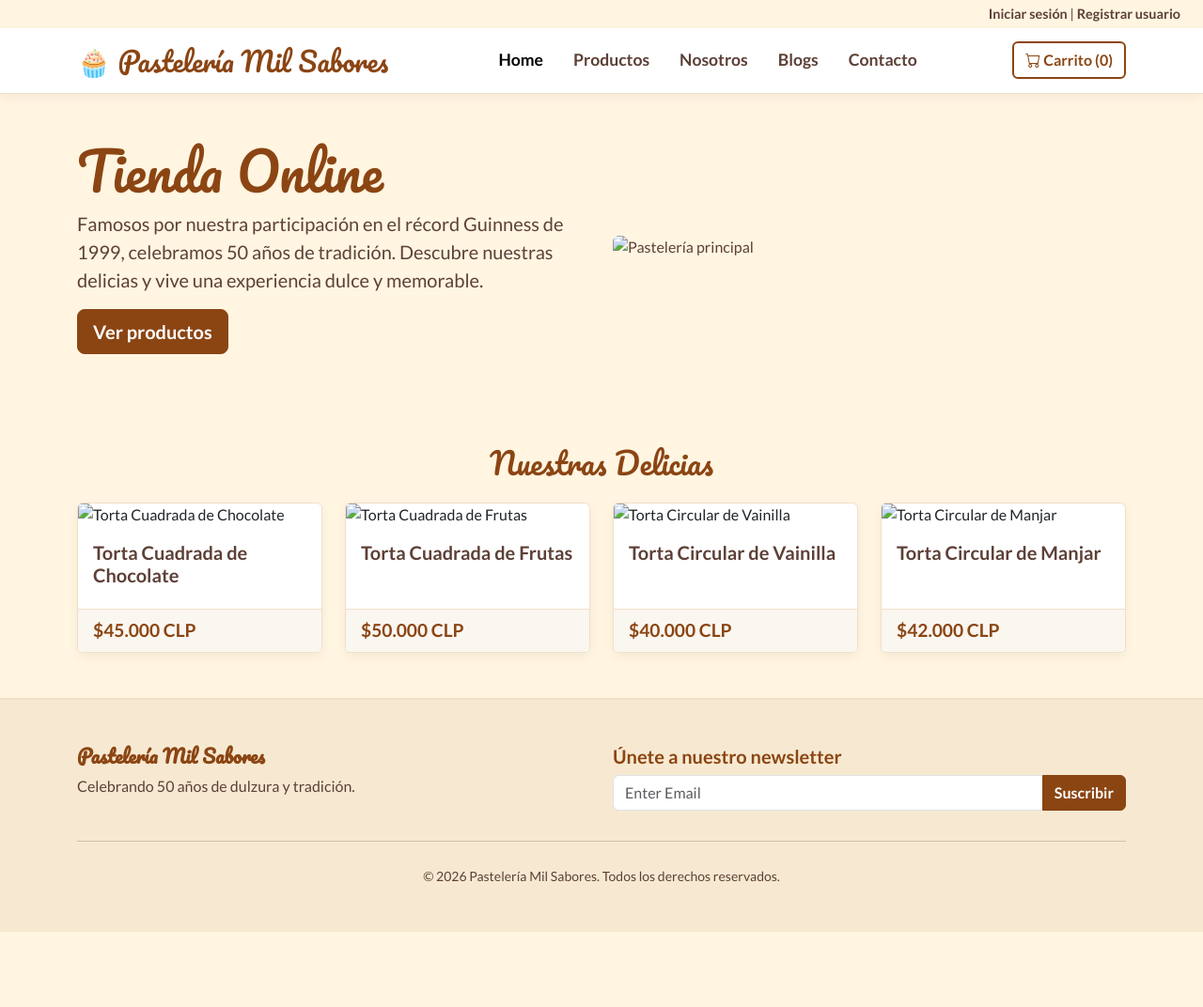
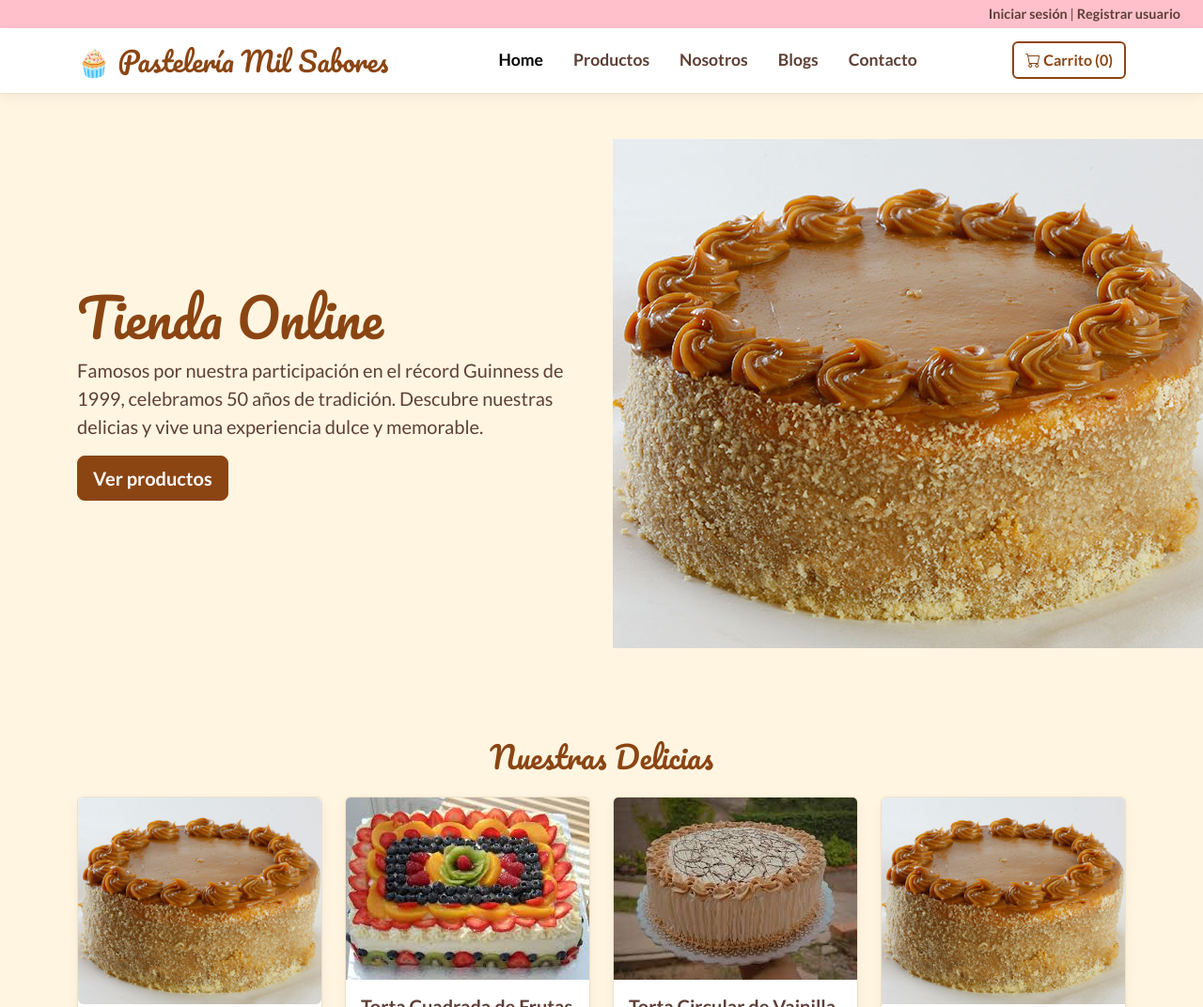
Before and after one commit to Kmilinho-duoc/pagina-fullstack-II, a plain HTML site: page PaginaWebPasteleria/Pages/INDEX.html in a window 1280 px wide. Shown: the top 1072 px of the page at 94% size. Before the commit the page ends 992 px from the top, so only its background shows below. Drawn offline with nearby package versions, Linux system fonts and the light colour scheme; files that its build step writes are made by us from their sources.

Commit message:
detalles de estilo

```diff
--- a/PaginaWebPasteleria/Css/style.css
+++ b/PaginaWebPasteleria/Css/style.css
@@ -5,7 +5,7 @@
     --color-fondo: #FFF5E1;
     --color-texto: #5D4037;
     --color-acento-1: #8B4513;
-    --color-acento-2: #FFCOCB;
+    --color-acento-2: #FFC0CB;
     --color-blanco: #FFFFFF;
 }
 
--- a/PaginaWebPasteleria/Pages/INDEX.html
+++ b/PaginaWebPasteleria/Pages/INDEX.html
@@ -1,5 +1,7 @@
 <!DOCTYPE html>
 <html lang="es">
+
+
 <head>
     <meta charset="UTF-8">
     <meta name="viewport" content="width=device-width, initial-scale=1.0">
@@ -13,7 +15,7 @@
     <link rel="preconnect" href="https://fonts.gstatic.com" crossorigin>
     <link href="https://fonts.googleapis.com/css2?family=Lato:wght@400;700&family=Pacifico&display=swap" rel="stylesheet">
 
-    <link rel="stylesheet" href="Css/style.css">
+    <link rel="stylesheet" href="../Css/style.css">
 </head>
 <body>
 
@@ -70,7 +72,7 @@
                 <a href="Pages/productos.html" class="btn btn-primary btn-lg">Ver productos</a>
             </div>
             <div class="col-lg-6 mt-4 mt-lg-0">
-                <img src="Assets/Torta Circular de Manjar.jpg" class="img-fluid rounded" alt="Pastelería principal">
+                <img src="../Assets/Torta Circular de Manjar.jpg">
             </div>
         </section>
 
@@ -79,7 +81,7 @@
             <div class="row row-cols-1 row-cols-md-2 row-cols-lg-4 g-4">
                 <div class="col">
                     <div class="card h-100">
-                        <img src="Assets/torta cuadrada de chocolate.jpg" class="card-img-top" alt="Torta Cuadrada de Chocolate">
+                        <img src="../Assets/Torta Circular de Manjar.jpg" class="img-fluid rounded" alt="Pastelería principal">
                         <div class="card-body">
                             <h5 class="card-title">Torta Cuadrada de Chocolate</h5>
                         </div>
@@ -90,7 +92,7 @@
                 </div>
                 <div class="col">
                     <div class="card h-100">
-                        <img src="Assets/torta cuadrada de frutas.jpg" class="card-img-top" alt="Torta Cuadrada de Frutas">
+                        <img src="../Assets/torta cuadrada de frutas.jpg" class="card-img-top" alt="Torta Cuadrada de Frutas">
                         <div class="card-body">
                             <h5 class="card-title">Torta Cuadrada de Frutas</h5>
                         </div>
@@ -101,7 +103,7 @@
                 </div>
                 <div class="col">
                     <div class="card h-100">
-                        <img src="Assets/Torta Circular de Vainilla.jpg" class="card-img-top" alt="Torta Circular de Vainilla">
+                        <img src="../Assets/Torta Circular de Vainilla.jpg" class="card-img-top" alt="Torta Circular de Vainilla">
                         <div class="card-body">
                             <h5 class="card-title">Torta Circular de Vainilla</h5>
                         </div>
@@ -112,7 +114,7 @@
                 </div>
                 <div class="col">
                     <div class="card h-100">
-                        <img src="Assets/Torta Circular de Manjar.jpg" class="card-img-top" alt="Torta Circular de Manjar">
+                        <img src="../Assets/Torta Circular de Manjar.jpg" class="card-img-top" alt="Torta Circular de Manjar">
                         <div class="card-body">
                             <h5 class="card-title">Torta Circular de Manjar</h5>
                         </div>
@@ -153,7 +155,7 @@
 
     <script src="https://cdn.jsdelivr.net/npm/bootstrap@5.3.3/dist/js/bootstrap.bundle.min.js"></script>
 
-    <script src="Js/productos.js"></script>
+    <script src="../Js/productos.js"></script>
 
     <script>
         document.getElementById('form-newsletter').addEventListener('submit', function (event) {
```
